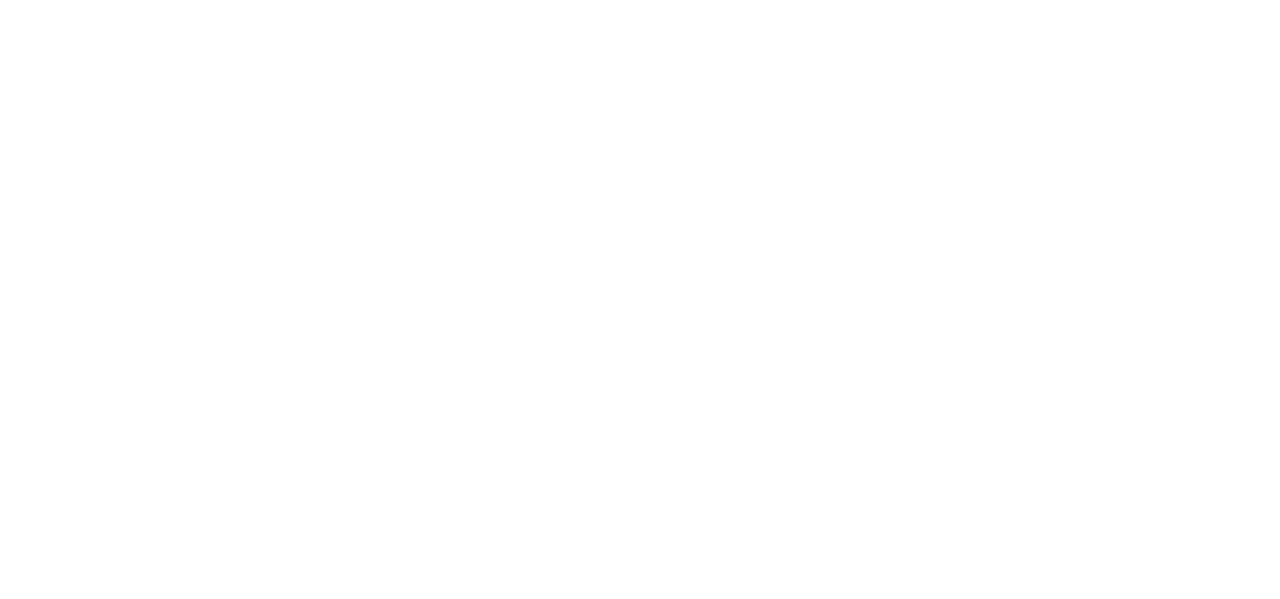
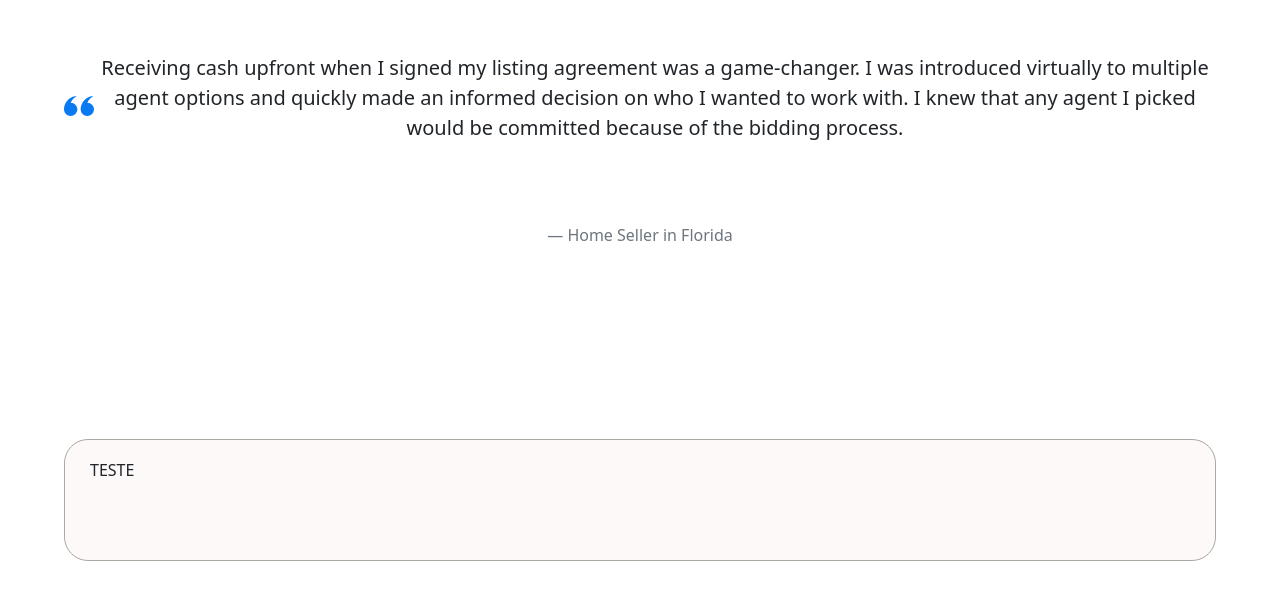
Before and after one commit to pedrosgmagalhaes/bidmylisting-landingpage, a React (Create React App) app: page / in a window 1280 px wide. Shown: the part 926-1525 px from the top of the page. Before the commit the page ends 800 px from the top, so only its background shows below. Built offline with nearby package versions, Linux system fonts and the light colour scheme.

Commit message:
clean code

```diff
--- a/src/pages/landingPage1/index.js
+++ b/src/pages/landingPage1/index.js
@@ -4,6 +4,7 @@ import HouseCallToAction from "../../assets/images/house_calltoaction.png"
 import { Container, InputGroup, Form, FormControl, Button } from 'react-bootstrap'
 import Header from "../../components/header"
 import MapIcon from "../../assets/images/map_icon.svg"
+import Mark from "../../assets/images/mark.svg"
 
 function LandingPage() {
   return (
@@ -38,6 +39,22 @@ function LandingPage() {
           </Form>
         </Container>
       </section>
+      <section className={styles.testimonialsSection}>
+        <div className={styles.description}>
+          <img src={Mark} alt="Description" />
+          <p>
+            Receiving cash upfront when I signed my listing agreement was a game-changer.
+            I was introduced virtually to multiple agent options and quickly made an informed decision on who I
+            wanted to work with. I knew that any agent I picked would be committed because of the bidding process.
+          </p>
+        </div>
+        <div className="mt-2 text-center">
+          <span className="text-muted">— Home Seller in Florida</span>
+        </div>
+        <div className={styles.customerReviews}>
+          TESTE
+        </div>
+      </section>
     </main>
   )
 }
--- a/src/pages/landingPage1/landingPage1.module.scss
+++ b/src/pages/landingPage1/landingPage1.module.scss
@@ -1,7 +1,6 @@
 @import "../../_colors.scss";
 
 #LandingPage {
-
   .callToActionSection {
     background-color: $beige;
     background-image: url("../../assets/images/calltoaaction_bg.svg");
@@ -59,4 +58,32 @@
     background: $blue;
     border-radius: 10px;
   }
+
+  .testimonialsSection {
+    margin-top: 20%;
+
+    .description {
+      display: flex;
+      margin: 5%;
+    }
+
+    p {
+      font-weight: 400;
+      font-size: 20px;
+      line-height: 30px;
+      text-align: center;
+    }
+
+    .customerReviews {
+      box-sizing: border-box;
+      padding: 18px 25px;
+      gap: 10px;
+      width: 90%;
+      min-height: 122px;
+      background: #fcf9f8;
+      border: 1px solid $gray;
+      border-radius: 24px;
+      margin: 15% auto;
+    }
+  }
 }
```
Also changed, not shown: src/assets/images/mark.svg (added). Lines whose indentation alone changed are shown as unchanged.
